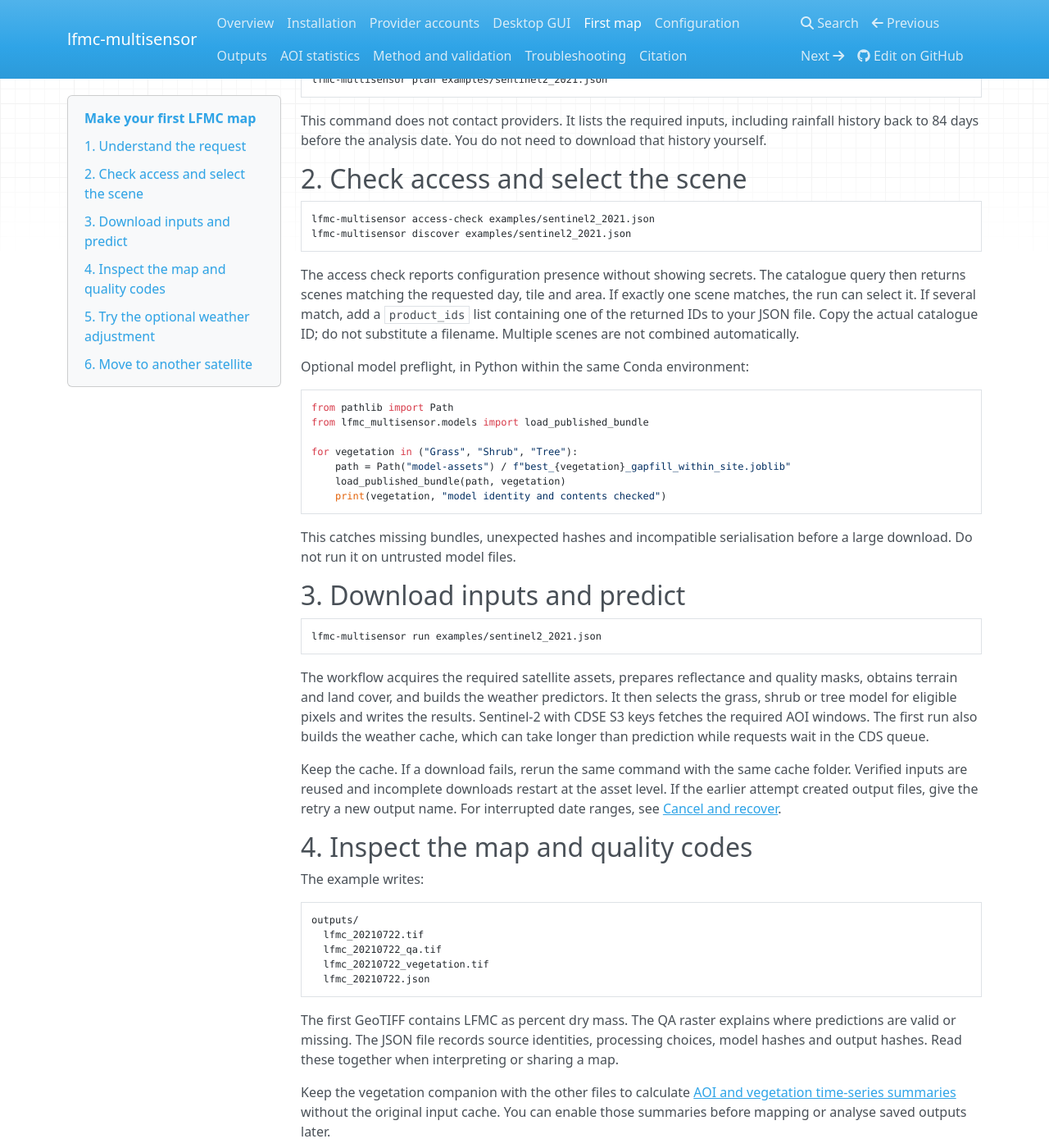
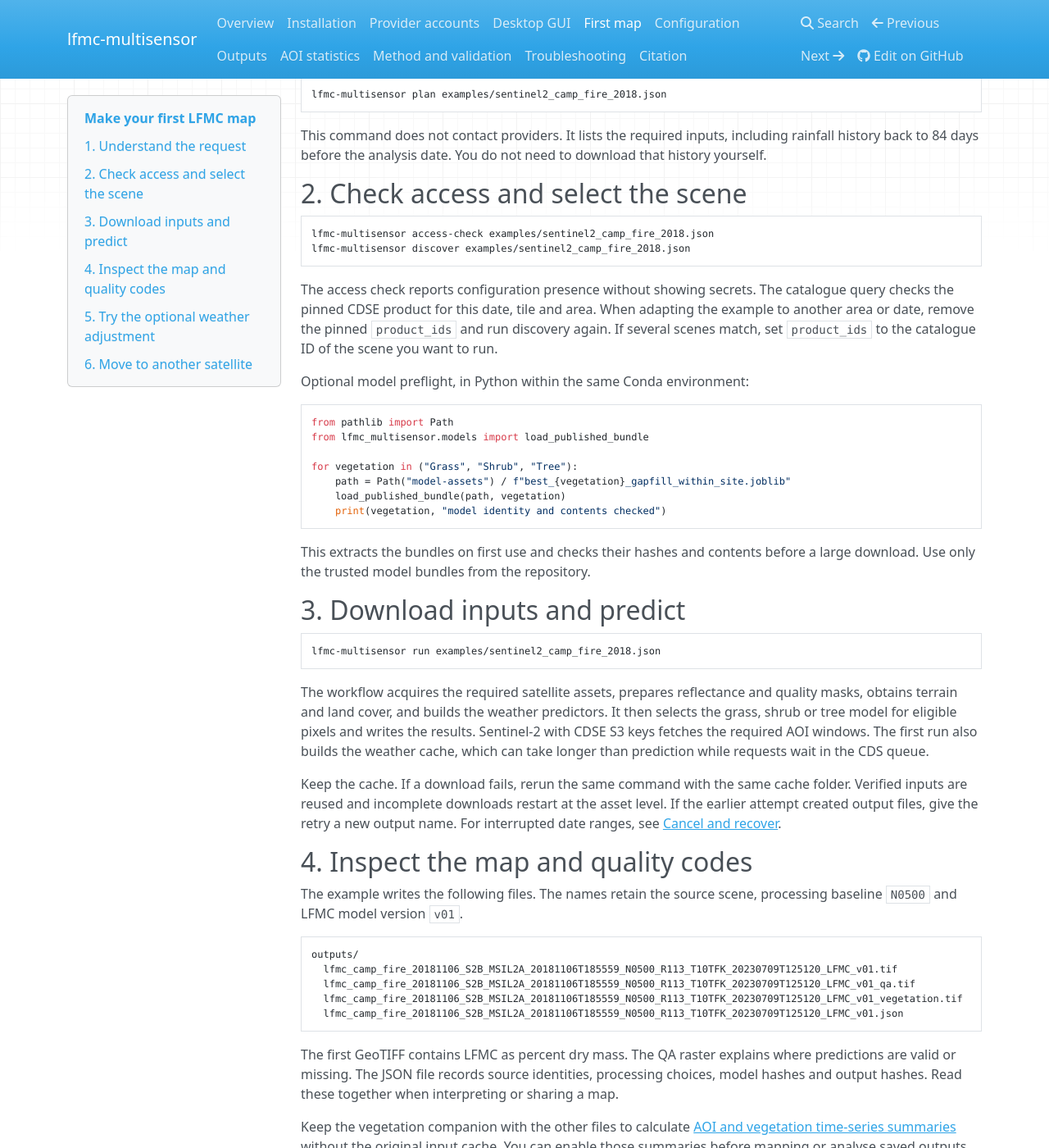
Before and after one commit to valpamp/lfmc-multisensor, an MkDocs documentation site: the page built from docs/guide/tutorial.md, in a window 1280 px wide and 1400 px high, scrolled down 906 px. Shown: the whole window at 82% size. Built offline with MkDocs 1.6.1, drawn with Linux system fonts in a browser that asks for light colours; nearby versions of some CDN libraries; some of the changed text lies outside the part shown.

Commit message:
Compress model bundles and add Camp Fire first-map example

````diff
--- a/docs/guide/tutorial.md
+++ b/docs/guide/tutorial.md
@@ -1,34 +1,35 @@
 # Make your first LFMC map
 
-This tutorial estimates live fuel moisture for a small area in Sardinia on
-22 July 2021 using Sentinel-2. Start with the supplied configuration so that
-installation, credentials and model access can be checked against an exercised
-example. You can then change the satellite or area using the configuration guide.
+This tutorial estimates live fuel moisture near Paradise, California, from
+the Sentinel-2 acquisition on 6 November 2018, two days before the Camp Fire.
+The small area lies within the extent shown in the [paper's Appendix B](https://doi.org/10.3390/rs18213744).
+The tutorial uses WorldCover 2021 for vegetation routing and leaves weather
+downscaling off. The published Figure A3 uses a pre-fire Dynamic World composite
+and terrain-adjusted weather, so expect differences in coverage and LFMC.
 
-Complete the [Conda installation](installation.md), obtain the three trusted
-models and [configure CDSE and CDS access](accounts.md) first. Run every command
+Complete the [Conda installation](installation.md) and [configure CDSE and CDS
+access](accounts.md) first. The clone includes the three model bundles. Run every command
 below from the repository directory in the activated environment.
 
-For a form with file pickers, follow the [desktop GUI tutorial](gui.md).
-It starts from a shapefile AOI and uses the same models, provider inputs and
-quality rules. The command-line example below retains a simple bounding box
-so that it can be compared with the original validation case.
+To run the same configuration with file pickers, follow the [desktop GUI
+tutorial](gui.md).
 
 ## 1. Understand the request
 
-The file `examples/sentinel2_2021.json` contains these settings:
+The file `examples/sentinel2_camp_fire_2018.json` contains these settings:
 
 ```json
 {
-  "bounds": [8.75, 40.0, 8.77, 40.02],
-  "day": "2021-07-22",
-  "tile": "32TMK",
+  "bounds": [-121.66, 39.75, -121.62, 39.78],
+  "day": "2018-11-06",
+  "tile": "10TFK",
+  "product_ids": ["4ffd9bb3-827b-4f8f-9cd1-bd81bdffe256"],
   "landcover_year": 2021,
   "landcover_policy": "fixed-year",
   "downscale": false,
   "models_dir": "../model-assets",
   "cache_dir": "../cache",
-  "output": "../outputs/lfmc_20210722.tif"
+  "output": "../outputs/lfmc_camp_fire_20181106.tif"
 }
 ```
 
@@ -47,7 +48,7 @@ means the repository's `cache` directory, not a directory relative to your shell
 Inspect the acquisition plan:
 
 ```text
-lfmc-multisensor plan examples/sentinel2_2021.json
+lfmc-multisensor plan examples/sentinel2_camp_fire_2018.json
 ```
 
 This command does not contact providers. It lists the required inputs, including
@@ -57,16 +58,15 @@ download that history yourself.
 ## 2. Check access and select the scene
 
 ```text
-lfmc-multisensor access-check examples/sentinel2_2021.json
-lfmc-multisensor discover examples/sentinel2_2021.json
+lfmc-multisensor access-check examples/sentinel2_camp_fire_2018.json
+lfmc-multisensor discover examples/sentinel2_camp_fire_2018.json
 ```
 
 The access check reports configuration presence without showing secrets. The
-catalogue query then returns scenes matching the requested day, tile and area.
-If exactly one scene matches, the run can select it. If several match, add a
-`product_ids` list containing one of the returned IDs to your JSON file. Copy
-the actual catalogue ID; do not substitute a filename. Multiple scenes are not
-combined automatically.
+catalogue query checks the pinned CDSE product for this date, tile and area.
+When adapting the example to another area or date, remove the pinned
+`product_ids` and run discovery again. If several scenes match, set
+`product_ids` to the catalogue ID of the scene you want to run.
 
 Optional model preflight, in Python within the same Conda environment:
 
@@ -80,13 +80,13 @@ for vegetation in ("Grass", "Shrub", "Tree"):
     print(vegetation, "model identity and contents checked")
 ```
 
-This catches missing bundles, unexpected hashes and incompatible serialisation
-before a large download. Do not run it on untrusted model files.
+This extracts the bundles on first use and checks their hashes and contents
+before a large download. Use only the trusted model bundles from the repository.
 
 ## 3. Download inputs and predict
 
 ```text
-lfmc-multisensor run examples/sentinel2_2021.json
+lfmc-multisensor run examples/sentinel2_camp_fire_2018.json
 ```
 
 The workflow acquires the required satellite assets, prepares reflectance and
@@ -103,14 +103,15 @@ new output name. For interrupted date ranges, see [Cancel and recover](gui.md#ca
 
 ## 4. Inspect the map and quality codes
 
-The example writes:
+The example writes the following files. The names retain the source scene,
+processing baseline `N0500` and LFMC model version `v01`.
 
 ```text
 outputs/
-  lfmc_20210722.tif
-  lfmc_20210722_qa.tif
-  lfmc_20210722_vegetation.tif
-  lfmc_20210722.json
+  lfmc_camp_fire_20181106_S2B_MSIL2A_20181106T185559_N0500_R113_T10TFK_20230709T125120_LFMC_v01.tif
+  lfmc_camp_fire_20181106_S2B_MSIL2A_20181106T185559_N0500_R113_T10TFK_20230709T125120_LFMC_v01_qa.tif
+  lfmc_camp_fire_20181106_S2B_MSIL2A_20181106T185559_N0500_R113_T10TFK_20230709T125120_LFMC_v01_vegetation.tif
+  lfmc_camp_fire_20181106_S2B_MSIL2A_20181106T185559_N0500_R113_T10TFK_20230709T125120_LFMC_v01.json
 ```
 
 The first GeoTIFF contains LFMC as percent dry mass. The QA raster explains
@@ -129,7 +130,10 @@ import json
 import numpy as np
 import rasterio
 
-output = Path("outputs/lfmc_20210722.tif")
+output = Path("outputs") / (
+    "lfmc_camp_fire_20181106_"
+    "S2B_MSIL2A_20181106T185559_N0500_R113_T10TFK_20230709T125120_LFMC_v01.tif"
+)
 with rasterio.open(output) as source:
     lfmc = source.read(1, masked=True)
     print("Grid:", source.crs, source.res, source.shape)
@@ -145,10 +149,10 @@ print("Vegetation counts:", provenance["classes"])
 print("Weather mode:", provenance["weather_mode"])
 ```
 
-The exercised Sentinel-2 example produced 8,701 valid pixels. Future catalogue
-changes or a different selected scene may change that result; use the recorded
-source identities when making a numerical comparison. A missing pixel is not a
-zero-moisture observation. See the [output guide](outputs.md) for each QA code.
+The verified run produced **27,792 valid estimates out of 29,750 pixels
+(93.4%)** on the 20 m grid. All pixels passed the optical screening. The
+remaining 1,958 had no eligible vegetation model, as shown by code `1`
+in the [QA raster](outputs.md#geotiff-products).
 
 ## 5. Try the optional weather adjustment
 
@@ -164,17 +168,17 @@ Create a second configuration with a new output path:
 import json
 from pathlib import Path
 
-source = Path("examples/sentinel2_2021.json")
+source = Path("examples/sentinel2_camp_fire_2018.json")
 configuration = json.loads(source.read_text())
 configuration["downscale"] = True
-configuration["output"] = "../outputs/lfmc_20210722_downscaled.tif"
-Path("examples/sentinel2_2021_downscaled.json").write_text(
+configuration["output"] = "../outputs/lfmc_camp_fire_20181106_downscaled.tif"
+Path("examples/sentinel2_camp_fire_2018_downscaled.json").write_text(
     json.dumps(configuration, indent=2) + "\n"
 )
 ```
 
 ```text
-lfmc-multisensor run examples/sentinel2_2021_downscaled.json
+lfmc-multisensor run examples/sentinel2_camp_fire_2018_downscaled.json
 ```
 
 This run automatically obtains the optional reference and reuses applicable
````
Also changed, not shown: README.md (+14 -13 lines), docs/guide/accounts.md (+33 -14 lines), docs/guide/citation.md (+4 -4 lines), docs/guide/gui.md (+5 -1 lines), docs/guide/index.md (+1 -1 lines), docs/guide/installation.md (+20 -17 lines), 10 other files.
